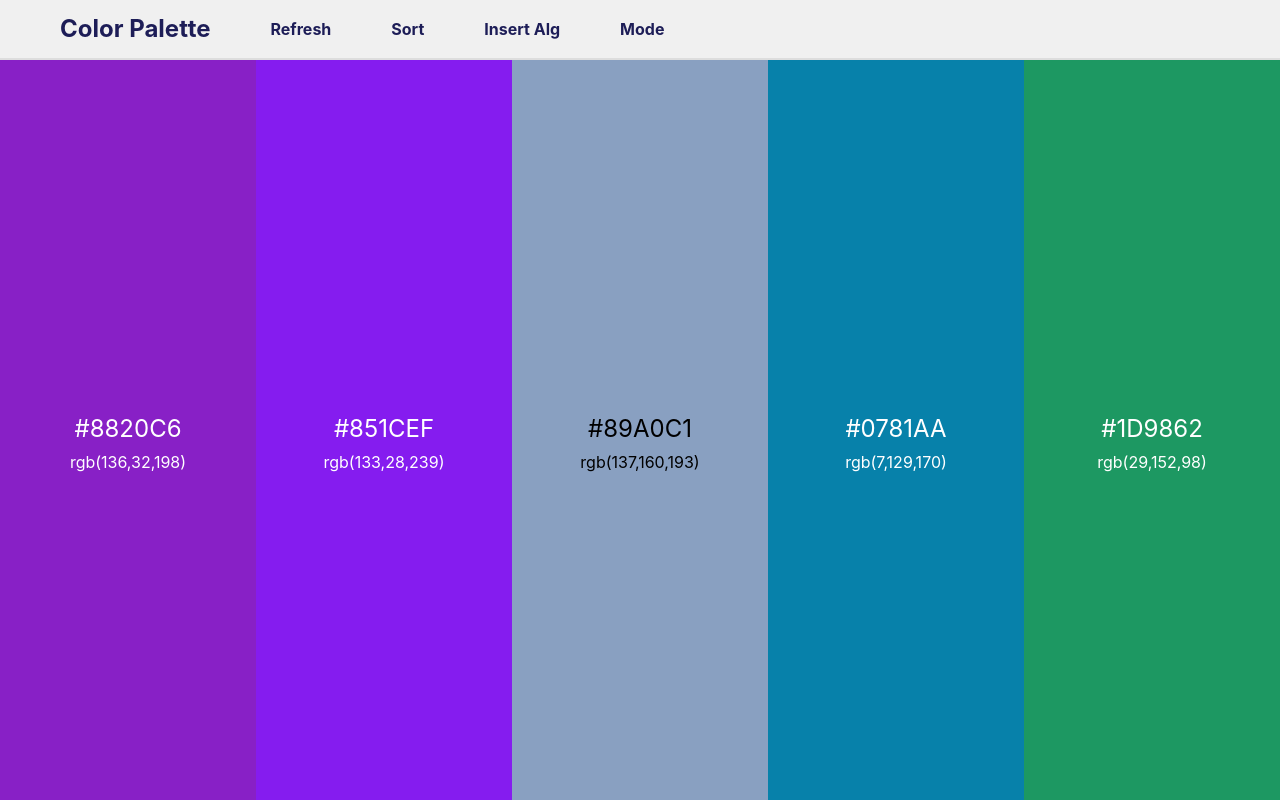
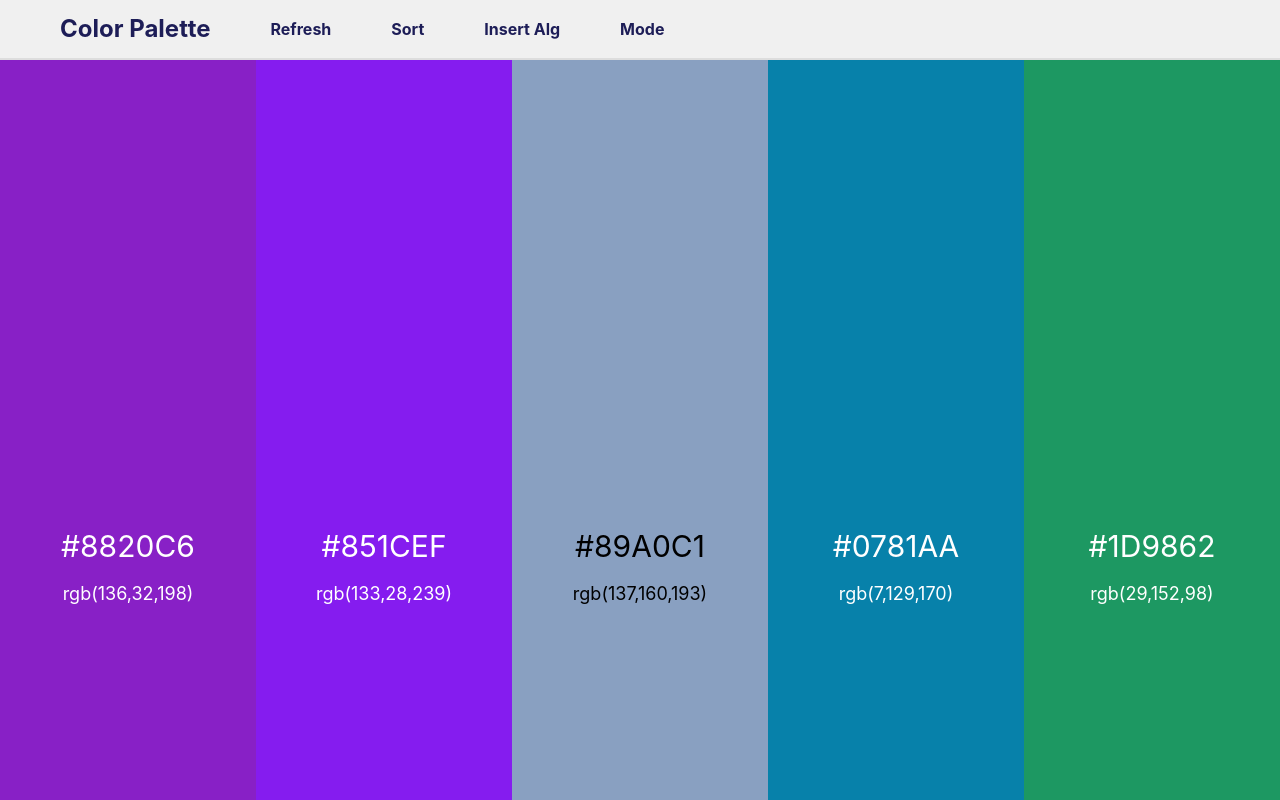
Before and after one commit to johnny95731/Color-Palette-React-, a React app: page / in a window 1280 px wide. Built offline with nearby package versions, Linux system fonts and the light colour scheme; the HTML template or start-up script is replaced by a standard one.

Commit message:
調整排版

```diff
--- a/src/components/Card/index.js
+++ b/src/components/Card/index.js
@@ -57,7 +57,7 @@ const EditBtn = ({isLight, onClick}) => {
   />;
 };
 
-const InsertIcon = ({side, isLight, onClick}) => {
+const InsertIcon = ({totalNum, side, isLight, onClick}) => {
   const url = side==="right" ? insertRight : insertLeft;
   return (
     <div className={styles.sideCard}>
@@ -173,6 +173,7 @@ const Card = ({
       <InsertIcon side="left"
         isLight={isLight} onClick={handleInsertClick}
       />
+      <div className={`${styles.centerCard}`}>
         <div className={styles.toolContainer}>
           <CloseTool totalNum={totalNum} isLight={isLight} onClick={delCard} />
           <LockTool isLight={isLight} isLock={isLock} onClick={lockCard} />
@@ -181,7 +182,8 @@ const Card = ({
             isLight={isLight}
             onClick={() => setIsEditing((prev) => !prev)}
           />
-        <div className={styles.regulator}>
+        </div>
+        <div className={styles.textRegion}>
           {
             !isEditing ?
             <>
@@ -221,7 +223,7 @@ const Card = ({
                         id={`card${cardId}-slider${i}`}
                         type="range" min="0" max={maxs[i]}
                         defaultValue={modeColor[i]}
-                        className={styles.slider}
+                        style={{width: "100%"}}
                         onChange={(e) => handleSliderChange(e, i)}
                       />
                     </Fragment>
--- a/src/components/Card/index.scss
+++ b/src/components/Card/index.scss
@@ -1,27 +1,21 @@
-.cardContainer{
+
+.cardContainer {
   flex: 1 1;
   position: relative;
   display: flex;
   height: 100%;
-  // border-right-style: solid;
-  // border-right-color: #fff;
-  // border-right-width: 1px;
-  // border-left-style: solid;
-  // border-left-color: #fff;
-  // border-left-width: 1px;
-  // border-collapse: collapse;
 
-  &:hover .toolContainer >img {
+  &:hover .toolContainer img {
     visibility: visible;
   }
 }
 
-.sideCard{
+.sideCard {
   position: relative;
   flex-grow: 1;
   flex-shrink: 1;
 
-  &:hover .insertBtn{
+  &:hover .insertBtn {
     display: block;
   }
 }
@@ -41,29 +35,37 @@
   transform: translateX(-100%);
 }
 
-.toolContainer{
+.centerCard {
+  position: relative;
   flex: 0 0 60%;
-  display: flex;
-  justify-content: flex-start;
-  padding-top: 120px;
-  flex-direction: column;
-  >img {
+}
+
+.toolContainer {
+  position: relative;
+  top: 40%;
+  left: 50%;
+  transform: translate(-50%, -50%);
+  img {
+    display: block;
     visibility: hidden;
-    margin: 15px auto;
-    width: 25px;
+    margin: 30px auto;
+    width: 30px;
     cursor: pointer;
   }
 
   @media (min-width: 2559px) {
-    >img{
-      margin: 25px auto;
+    >img {
+      margin: 30px auto;
       width: 50px;
     }
   }
 }
 
-.regulator {
-  display: block;
+.textRegion {
+  position: absolute;
+  top: 60%;
+  left: 50%;
+  transform: translateX(-50%);
   width: 100%;
   >div {
     width: min-content;
@@ -75,25 +77,25 @@
   }
 }
 
-.hexText{
-  margin: 15px auto 10px;
-  font-size: 24px;
+.hexText {
+  margin: 25px auto 20px;
+  font-size: 30px;
   @media (min-width: 2559px) {
     margin: 25px auto 20px;
     font-size: 48px;
   }
 }
 
-.rgbText{
-  margin: 10px auto;
-  font-size: 16px;
+.rgbText {
+  margin: 20px auto;
+  font-size: 18px;
   @media (min-width: 2559px) {
     margin: 20px auto;
     font-size: 32px;
   }
 }
 
-.hexInput{
+.hexInput {
   margin-top: 20px;
   margin-bottom: 20px;
   width: 100%;
@@ -101,10 +103,3 @@
   border-width: 0;
   user-select: text;
 }
-
-.sliderContent {
-  width: 100%;
-}
-.slider {
-  width: 100%;
-}
```
Also changed, not shown: 4 other files (tests, documents, lock files or other folders). Lines whose indentation alone changed are shown as unchanged.
